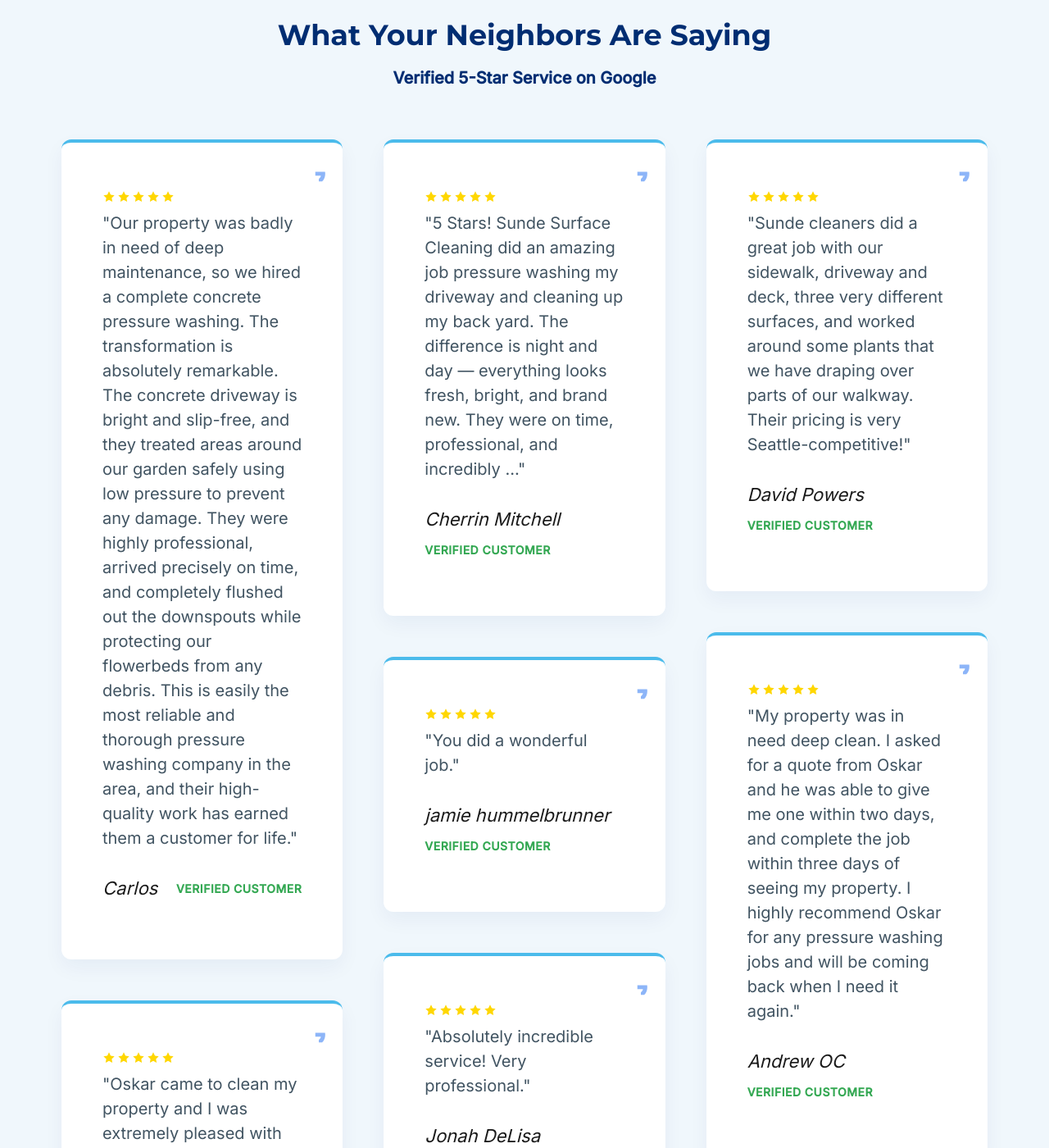
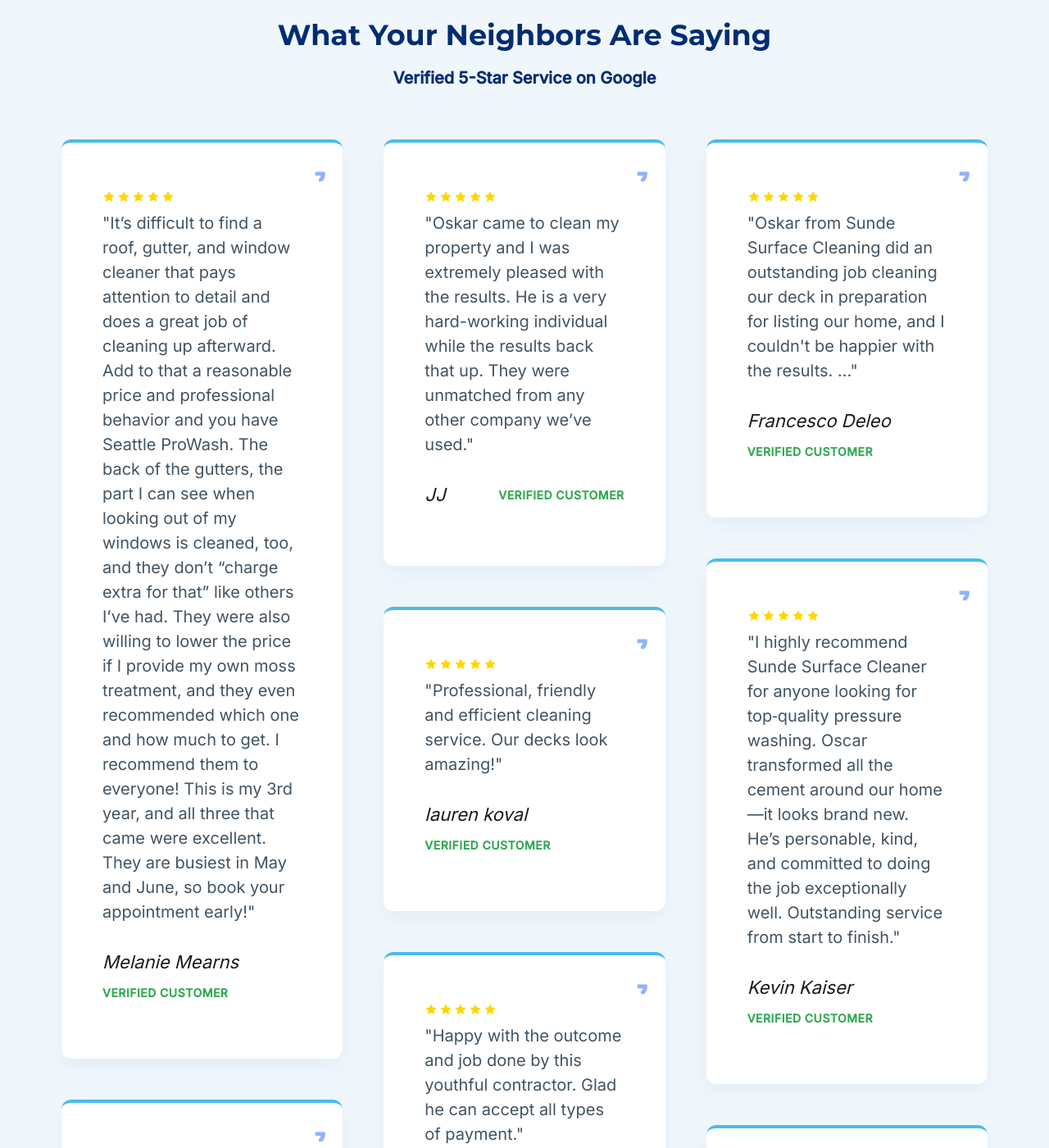
Before and after one commit to sundesurfacecleaning/sundesurfacecleaning.com, a Jekyll site: the page built from index.html, in a window 1280 px wide and 1400 px high, scrolled down 4583 px. Shown: the whole window at 82% size. Built offline with Jekyll 4.4.1, drawn with Linux system fonts in a browser that asks for light colours; some of the changed text lies outside the part shown.

Commit message:
docs: auto-update google reviews [skip ci]

```diff
--- a/_data/reviews.yml
+++ b/_data/reviews.yml
@@ -1,3 +1,27 @@
+- name: Melanie Mearns
+  stars: 5
+  verified: true
+  googleLink: https://www.google.com/maps/contrib/105389619666675114554/reviews
+  text: It’s difficult to find a roof, gutter, and window cleaner that pays attention to detail and does a great job of cleaning up afterward. Add to that a reasonable price and professional behavior and you have Seattle ProWash. The back of the gutters, the part I can see when looking out of my windows is cleaned, too, and they don’t “charge extra for that” like others I’ve had. They were also willing to lower the price if I provide my own moss treatment, and they even recommended which one and how much to get. I recommend them to everyone! This is my 3rd year, and all three that came were excellent. They are busiest in May and June, so book your appointment early!
+- name: Jason Chu
+  stars: 5
+  verified: true
+  googleLink: https://www.google.com/maps/contrib/110196100638654818218/reviews
+  text: Dylan is extremely helpful and his work is amazing.  I have used Dylan’s service for the past 3 years and he never disappoints me!  The driveway and back patio are so shiny after the power wash!
+- name: michael vannoy
+  stars: 5
+  verified: true
+  googleLink: https://www.google.com/maps/contrib/110730558465537143935/reviews
+  text: Fair pricing, very communicative and did a great job.
+- name: Griffin Eng
+  stars: 5
+  verified: true
+  googleLink: https://www.google.com/maps/contrib/100413312838678017083/reviews
+- name: Katie B. Wilkinson
+  stars: 5
+  verified: true
+  googleLink: https://www.google.com/maps/contrib/113785626584184950979/reviews
+  text: They are accessible, thorough, and are fairly priced. My roof and gutters look great. Super communicative. I've hired them a couple of times and would happily do so again—and I HIGHLY recommend them!
 - name: Carlos
   stars: 5
   verified: true
```
